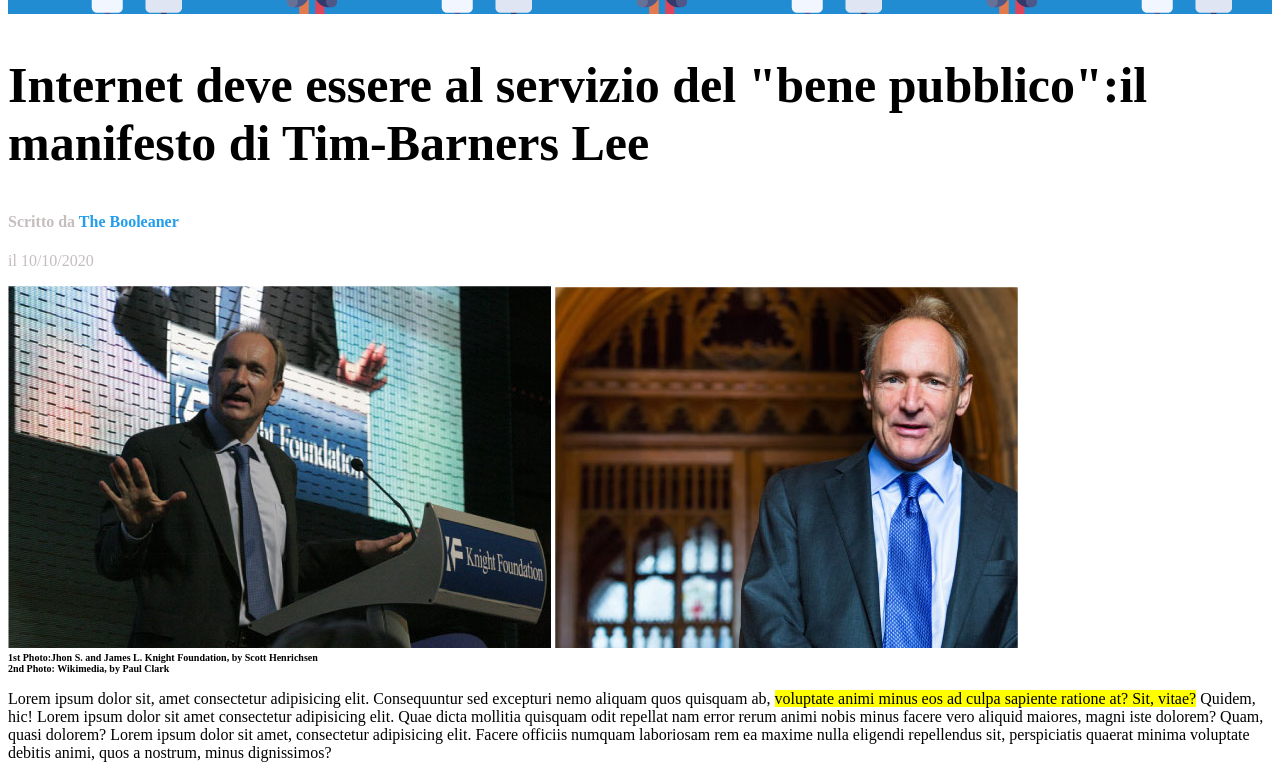
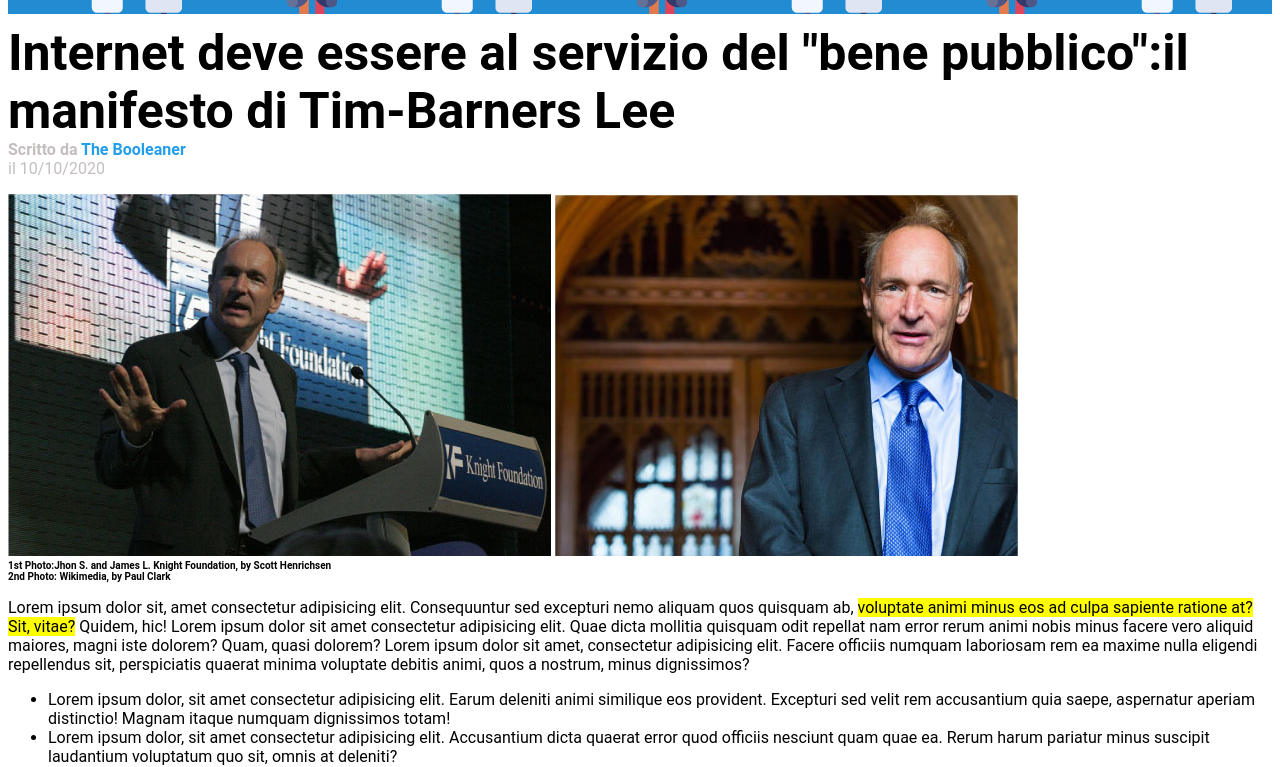
Before and after one commit to BaccanoB/-html-css-booleaner, a plain HTML site: page index.html in a window 1280 px wide. Shown: the part 154-921 px from the top of the page. Drawn offline with Linux system fonts and the light colour scheme.

Commit message:
piccole modifiche di stile

```diff
--- a/css/style.css
+++ b/css/style.css
@@ -1,3 +1,7 @@
+body {
+    font-family: 'Roboto', sans-serif;
+}
+
 header {
     background-image: url(../img/pattern.png);
     background-color: rgb(34, 140, 211);
@@ -20,10 +24,21 @@ header {
 h1 {
     text-align: left;
     font-size:50px;
+    margin-bottom: 0;
+    margin-top: 10px;
 }
 
 #subtitle{
     color: rgb(197, 190, 190);
+}
+
+h4 {
+    margin-bottom:0 ;
+    margin-top: 0;
+}
+
+.data {
+    margin-top: 0;
 }
 
 #boolean {
@@ -44,6 +59,7 @@ h1 {
     margin-top: 0;
 }
 
+
 .highlighted {
     background-color: yellow;
 }
@@ -56,6 +72,7 @@ table{
 thead {
      color: white;
      background-color: rgb(49, 137, 236);
+     text-align: left;
 }
 
 .blu-row {
--- a/index.html
+++ b/index.html
@@ -5,6 +5,7 @@
         <meta http-equiv="X-UA-Compatible" content="IE=edge">
         <meta name="viewport" content="width=device-width, initial-scale=1.0">
         <link rel="stylesheet" href="css/style.css">
+        <link rel="preconnect" href="https://fonts.gstatic.com">
         <title>The_Booleaner</title>
     </head>
     <body>
@@ -21,7 +22,7 @@
                 <h1> Internet deve essere al servizio del "bene pubblico":il manifesto di Tim-Barners Lee</h1>
                 <div id="subtitle">
                     <h4>Scritto da <span id="boolean">The Booleaner</span></h4>
-                    <p>il 10/10/2020</p>
+                    <p class="data">il 10/10/2020</p>
                 </div>
             </section>
             <!-- /Titolo e sottotitolo -->
@@ -40,7 +41,7 @@
             <!-- /prima raccolta immagini e descrizione-->
 
             <!-- primo paragrafo e lista -->
-            <section id="center">
+            <section>
                 <div>
                     <p>Lorem ipsum dolor sit, amet consectetur adipisicing elit. Consequuntur sed excepturi nemo aliquam quos quisquam ab, <span class="highlighted">voluptate animi minus eos ad culpa sapiente ratione at? Sit, vitae?</span>  Quidem, hic! Lorem ipsum dolor sit amet consectetur adipisicing elit. Quae dicta mollitia quisquam odit repellat nam error rerum animi nobis minus facere vero aliquid maiores, magni iste dolorem? Quam, quasi dolorem? Lorem ipsum dolor sit amet, consectetur adipisicing elit. Facere officiis numquam laboriosam rem ea maxime nulla eligendi repellendus sit, perspiciatis quaerat minima voluptate debitis animi, quos a nostrum, minus dignissimos?</p>
                 </div>
@@ -56,7 +57,7 @@
             <!--/ primo paragrafo e lista -->
 
             <!-- Tabella -->
-            <table>
+            <table >
                 <thead>
                     <tr>
                         <th class="bar">Lorem ipsum Dolor</th>
```
